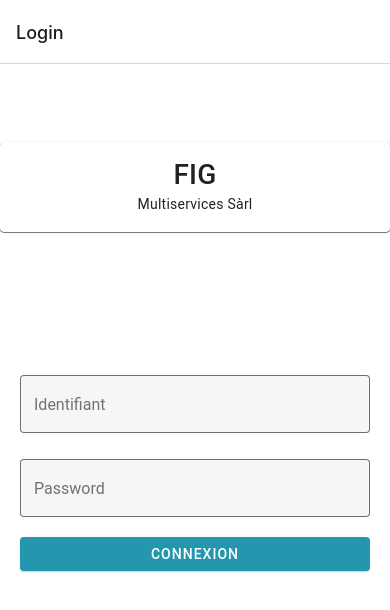
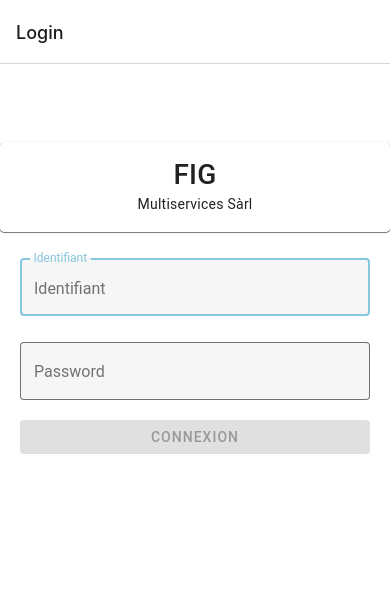
Before and after one commit to ArlindEmini/FIG, a React Native app in the folder frontend/: screen / in a window 390 px wide. Shown: the top 610 px of the page. Built offline with nearby package versions, Linux system fonts and the light colour scheme.

Commit message:
make fields required and small style change

```diff
--- a/frontend/src/routes/Login/index.js
+++ b/frontend/src/routes/Login/index.js
@@ -48,7 +48,7 @@
           </Card.Content>
         </Card>
 
-        <View style={{ ...loginStyles.view, marginTop: "30%" }}>
+        <View style={loginStyles.view}>
           <TextInput
             style={loginStyles.container}
             placeholder="Identifiant"
@@ -60,6 +60,9 @@
             keyboardAppearance="default"
             returnKeyType="next"
             blurOnSubmit={false}
+            autoComplete="username"
+            autoFocus={true}
+            enablesReturnKeyAutomatically={true}
           />
 
           <TextInput
@@ -74,6 +77,7 @@
             returnKeyType="send"
             keyboardAppearance="default"
             ref={passwordRef}
+            enablesReturnKeyAutomatically={true}
           />
 
           <Button
@@ -81,6 +85,7 @@
             mode="contained"
             color="#2497af"
             onPress={submitLogin}
+            disabled={!username || !password}
           >
             Connexion
           </Button>
--- a/frontend/src/utils/api.js
+++ b/frontend/src/utils/api.js
@@ -10,7 +10,9 @@
       return response;
 
     } catch (error) {
-      return error
+      console.error("Error @GET", error);
+
+      return error;
     }
 
   }
@@ -21,6 +23,8 @@
 
       return response;
     } catch (error) {
+      console.error("Error @Api.POST", error);
+
       return error;
     }
 
```
